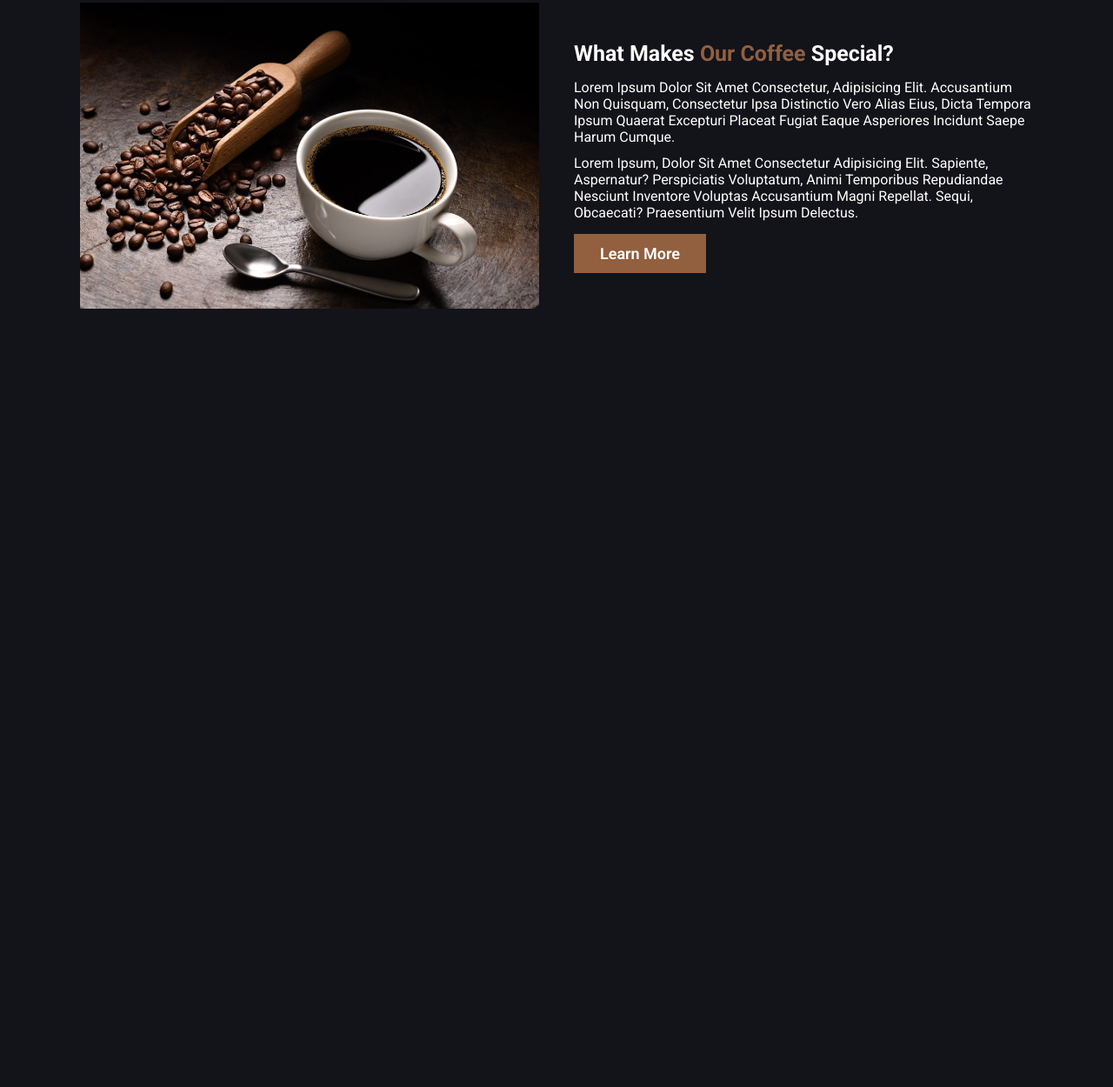
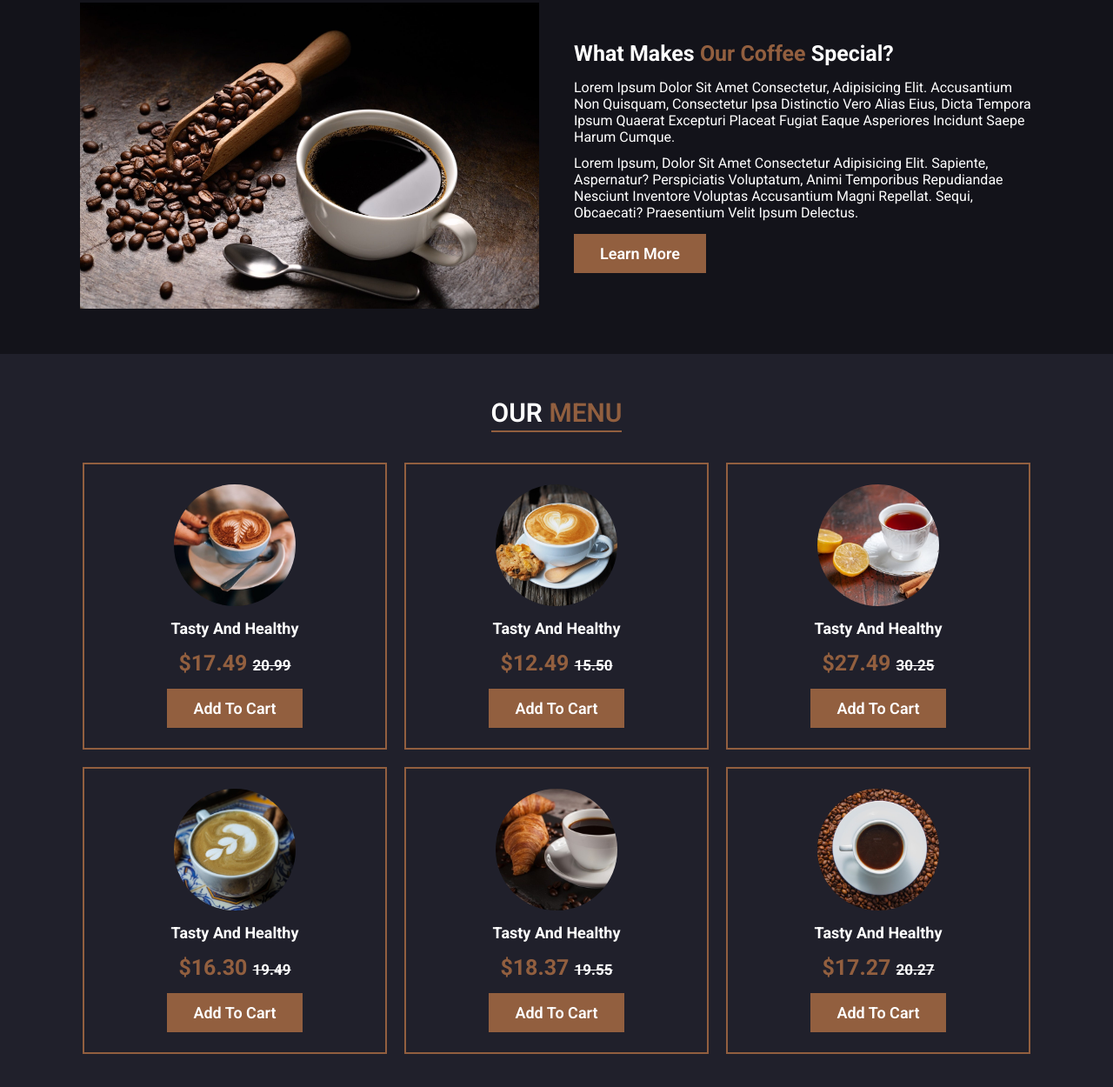
Before and after one commit to ionutziv7/Coffee-Shop-Website, a plain HTML site: page index.html in a window 1280 px wide. Shown: the part 922-2172 px from the top of the page at 87% size. Before the commit the page ends 1329 px from the top, so only its background shows below. Drawn offline with Linux system fonts and the light colour scheme.

Commit message:
Menu section

```diff
--- a/index.html
+++ b/index.html
@@ -78,7 +78,7 @@
     </section>
     <!-- Home section ends -->
 
-    <!-- About section -->
+    <!-- About section starts -->
     <section class="about" id="about">
       <h1 class="heading"><span>ABOUT</span> US</h1>
 
@@ -101,11 +101,68 @@
             nesciunt inventore voluptas accusantium magni repellat. Sequi,
             obcaecati? Praesentium velit ipsum delectus.
           </p>
-          <a href="#" class="btn">Learn More</a>
+          <a href="#menu" class="btn">Learn More</a>
         </div>
       </div>
     </section>
-    <!-- About section -->
+    <!-- About section ends -->
+
+    <!-- Menu section starts -->
+    <section class="menu" id="menu">
+      <h1 class="heading">OUR <span>MENU</span></h1>
+
+      <div class="menu-con">
+        <div class="menu-item">
+          <div class="img-con">
+            <img src="images/menu-1.jpg" alt="" />
+          </div>
+          <h3>Tasty And Healthy</h3>
+          <h2 class="item-price">$17.49 <span class="prp">20.99</span></h2>
+          <a href="#" class="btn">Add To Cart</a>
+        </div>
+        <div class="menu-item">
+          <div class="img-con">
+            <img src="images/menu-2.jpg" alt="" />
+          </div>
+          <h3>Tasty And Healthy</h3>
+          <h2 class="item-price">$12.49 <span class="prp">15.50</span></h2>
+          <a href="#" class="btn">Add To Cart</a>
+        </div>
+        <div class="menu-item">
+          <div class="img-con">
+            <img src="images/menu-3.jpg" alt="" />
+          </div>
+          <h3>Tasty And Healthy</h3>
+          <h2 class="item-price">$27.49 <span class="prp">30.25</span></h2>
+          <a href="#" class="btn">Add To Cart</a>
+        </div>
+        <div class="menu-item">
+          <div class="img-con">
+            <img src="images/menu-4.jpg" alt="" />
+          </div>
+          <h3>Tasty And Healthy</h3>
+          <h2 class="item-price">$16.30 <span class="prp">19.49</span></h2>
+          <a href="#" class="btn">Add To Cart</a>
+        </div>
+        <div class="menu-item">
+          <div class="img-con">
+            <img src="images/menu-5.jpg" alt="" />
+          </div>
+          <h3>Tasty And Healthy</h3>
+          <h2 class="item-price">$18.37 <span class="prp">19.55</span></h2>
+          <a href="#" class="btn">Add To Cart</a>
+        </div>
+        <div class="menu-item">
+          <div class="img-con">
+            <img src="images/menu-6.jpg" alt="" />
+          </div>
+          <h3>Tasty And Healthy</h3>
+          <h2 class="item-price">$17.27 <span class="prp">20.27</span></h2>
+          <a href="#" class="btn">Add To Cart</a>
+        </div>
+      </div>
+    </section>
+    <!-- Menu section ends -->
 
     <!-- custom js file -->
     <script src="script.js"></script>
--- a/style.css
+++ b/style.css
@@ -15,6 +15,7 @@
 
 :root {
   --black: #13131a;
+  --black-2: #20202b;
   --white: #fff;
   --main-color: #925f3f;
   --btn-hover: #673025;
@@ -41,6 +42,7 @@ html::-webkit-scrollbar-thumb {
 
 body {
   background: var(--black);
+  color: var(--white);
 }
 
 section {
@@ -131,7 +133,7 @@ span {
 }
 
 .header .search-box.active {
-  top: 110%;
+  top: 100%;
   transform: scaleY(1);
   transition: 0.2s all linear;
 }
@@ -144,7 +146,7 @@ span {
 
 .header .shopping-cart-container {
   position: absolute;
-  top: 110%;
+  top: 100%;
   right: -100%;
   display: flex;
   padding: 1rem 2rem;
@@ -214,7 +216,7 @@ span {
 }
 
 .home .content p {
-  font-size: 1.5rem;
+  font-size: 1.7rem;
   color: var(--white);
   margin: 2rem 0;
   text-align: center;
@@ -285,6 +287,73 @@ span {
 }
 /* About section ends */
 
+/* Menu section starts */
+.menu {
+  background: var(--black-2);
+}
+
+.menu-con {
+  display: grid;
+  align-items: center;
+  justify-content: center;
+  grid-template-columns: repeat(auto-fit, minmax(auto, 35rem));
+  gap: 2rem;
+  margin-bottom: 3rem;
+}
+
+.menu-con .menu-item {
+  width: 100%;
+  height: 33rem;
+  border: 0.2rem solid var(--main-color);
+  display: flex;
+  flex-direction: column;
+  align-items: center;
+  justify-content: center;
+  transition: 0.4s all ease-in-out;
+  cursor: pointer;
+}
+
+.menu-con .menu-item:hover {
+  background: var(--black);
+}
+
+.menu-con .menu-item .img-con {
+  width: 14rem;
+  height: 14rem;
+  border-radius: 50%;
+  margin-bottom: 1.5rem;
+  transition: 0.4s all ease-in-out;
+}
+
+.menu-con .menu-item .img-con:hover {
+  transform: scale(1.1) rotate(7deg);
+}
+
+.menu-con .menu-item img {
+  width: 100%;
+  height: 100%;
+  object-fit: cover;
+  object-position: center;
+  border-radius: 50%;
+}
+
+.menu-con .menu-item h3 {
+  font-size: 1.8rem;
+}
+
+.menu-con .menu-item .item-price {
+  font-size: 2.5rem;
+  margin: 1.5rem 0;
+  color: var(--main-color);
+}
+
+.menu-con .menu-item .prp {
+  font-size: 1.7rem;
+  color: var(--white);
+  text-decoration: line-through;
+}
+/* Menu section ends */
+
 /* Media queries */
 @media (max-width: 991px) {
   html {
@@ -316,7 +385,7 @@ span {
   .header .navbar {
     position: absolute;
     right: -100%;
-    top: 110%;
+    top: 100%;
     display: flex;
     flex-direction: column;
     height: calc(100vh - 9rem);
@@ -368,3 +437,14 @@ span {
     text-align: left;
   }
 }
+
+@media (max-width: 330px) {
+  html {
+    font-size: 48%;
+  }
+
+  .home .content {
+    max-width: 37rem;
+    width: 100%;
+  }
+}
```
Also changed, not shown: images/about.avif (deleted), images/menu-1.jpg (added), images/menu-2.jpg (added), images/menu-3.jpg (added), images/menu-4.jpg (added), images/menu-5.jpg (added), images/menu-6.jpg (added).
